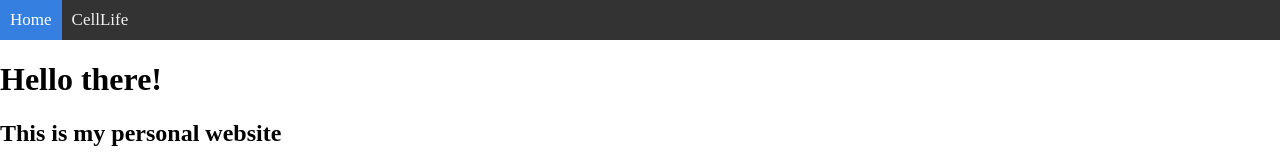
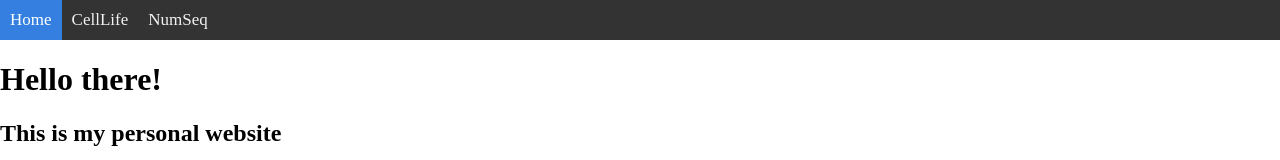
Before and after one commit to Georgi57/Georgi57.github.io, a plain HTML site: page index.html in a window 1280 px wide. Shown: the top 160 px of the page. Drawn offline with Linux system fonts and the light colour scheme.

Commit message:
Added link to NumSeq App

```diff
--- a/index.html
+++ b/index.html
@@ -15,6 +15,7 @@ Started 2018-09-08
 		<div class="topnav">
 			  <a class="active" href="">Home</a>
 			  <a href="CellLife\CellLife.html">CellLife</a>
+			  <a href="NumSeq\NumSeq.html">NumSeq</a>
 			  <!-- Add more menu sections here -->
 		</div>
 
```
